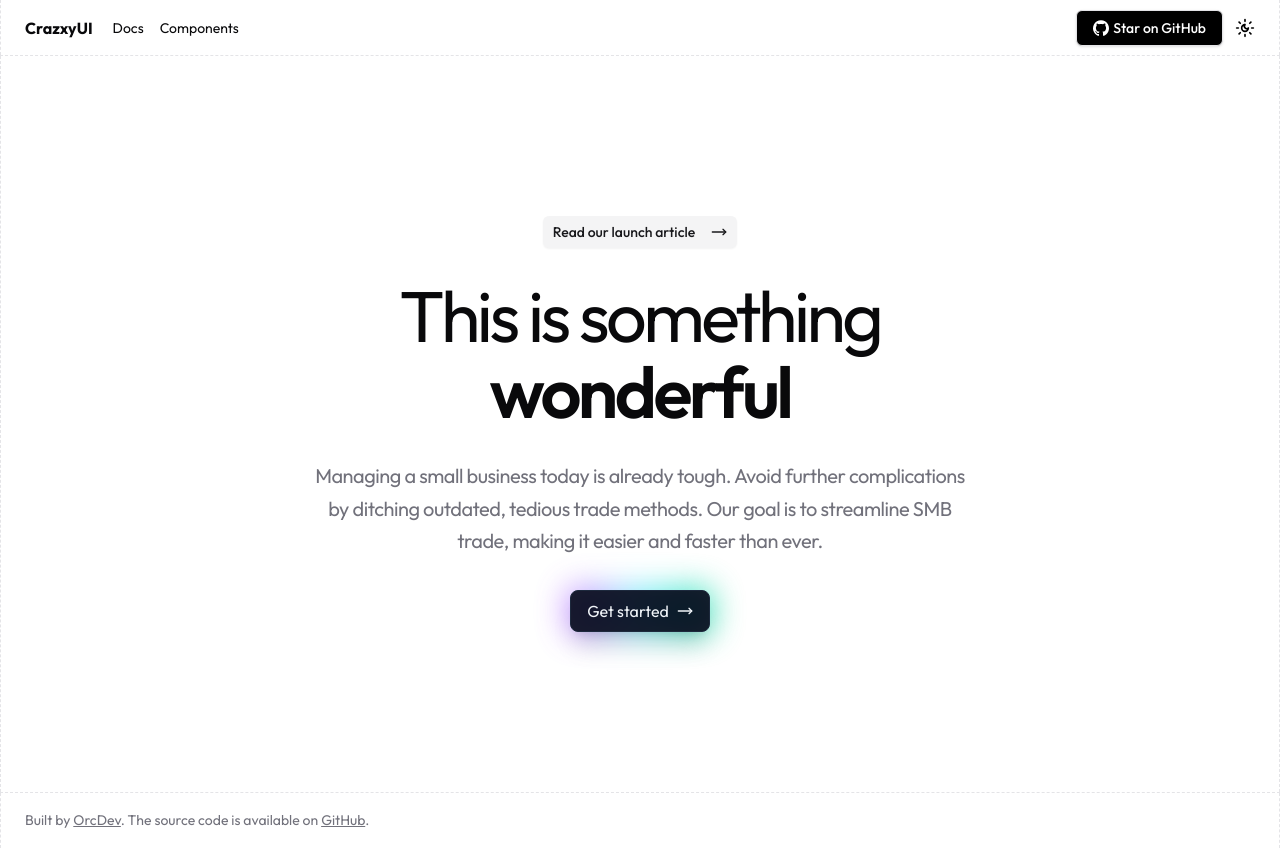
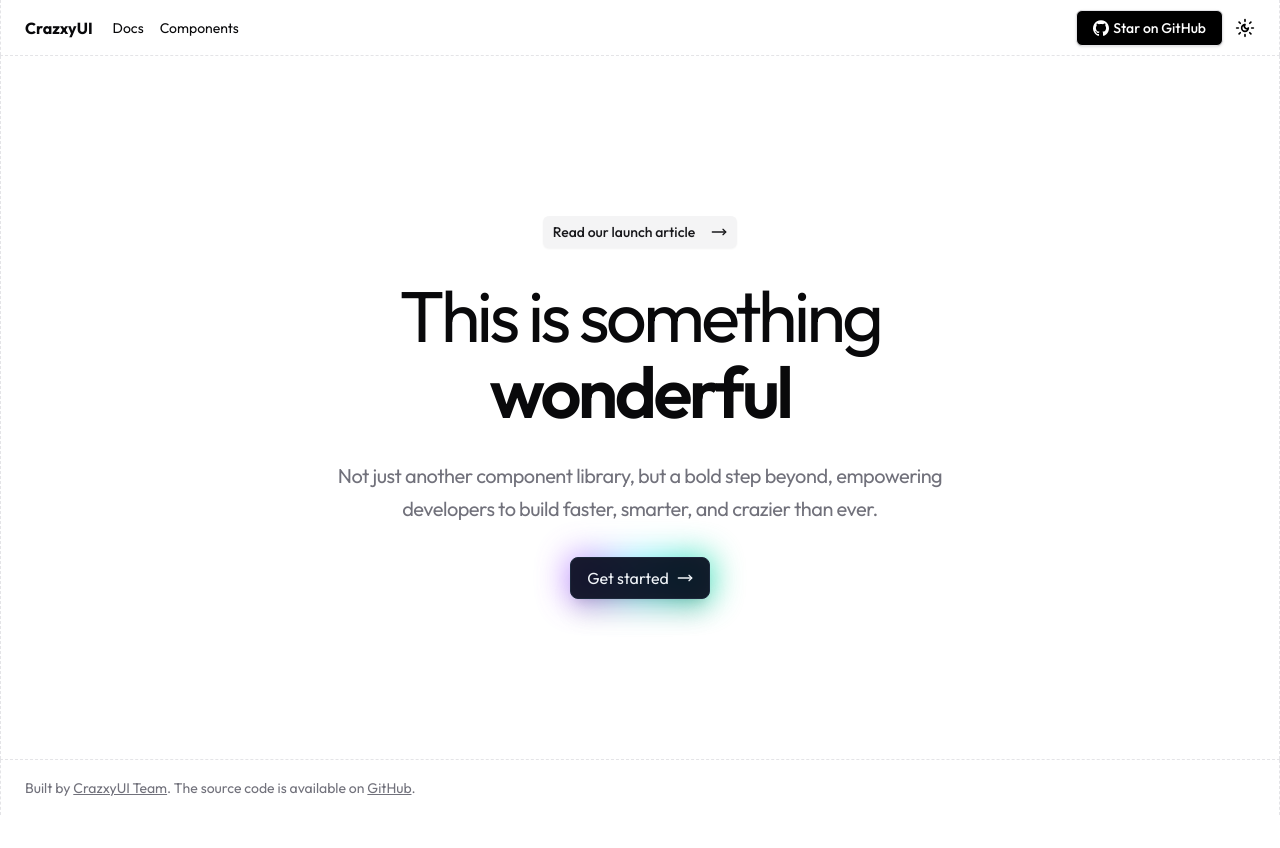
Before and after one commit to nandanNM/crazxy-ui, a Next.js app: page / in a window 1280 px wide. After the commit the page ends 815 px from the top, so only its background shows below. Built offline with nearby package versions, Linux system fonts and the light colour scheme.

Commit message:
changes in footer and hero section

```diff
--- a/components/page-hero.tsx
+++ b/components/page-hero.tsx
@@ -60,11 +60,8 @@ function Hero() {
               </span>
             </h1>
 
-            <p className="text-lg md:text-xl leading-relaxed tracking-tight text-muted-foreground max-w-2xl text-center">
-              Managing a small business today is already tough. Avoid further
-              complications by ditching outdated, tedious trade methods. Our
-              goal is to streamline SMB trade, making it easier and faster than
-              ever.
+            <p className="text-sm md:text-xl leading-relaxed tracking-tighter md:tracking-tight text-muted-foreground max-w-2xl text-center">
+              Not just another component library, but a bold step beyond, empowering developers to build faster, smarter, and crazier than ever.
             </p>
           </div>
           <div className="flex flex-row gap-3">
--- a/components/site-footer.tsx
+++ b/components/site-footer.tsx
@@ -7,12 +7,12 @@ export default function SiteFooter() {
       <div className="flex w-full h-full items-center gap-1 px-4 lg:gap-2 lg:px-6 max-w-[1400px] mx-auto border-dashed border-l border-r">
         <p className="text-xs md:text-sm text-muted-foreground">
           Built by{" "}
-          <Link href="https://orcdev.com" className="underline" target="_blank">
-            OrcDev
+          <Link href="" className="underline" target="_blank">
+            CrazxyUI Team
           </Link>
           . The source code is available on{" "}
           <Link
-            href="https://github.com/theorcdev/8bitcn-ui"
+            href="https://github.com/nandanNM/crazxy-ui"
             className="underline"
             target="_blank"
           >
```
